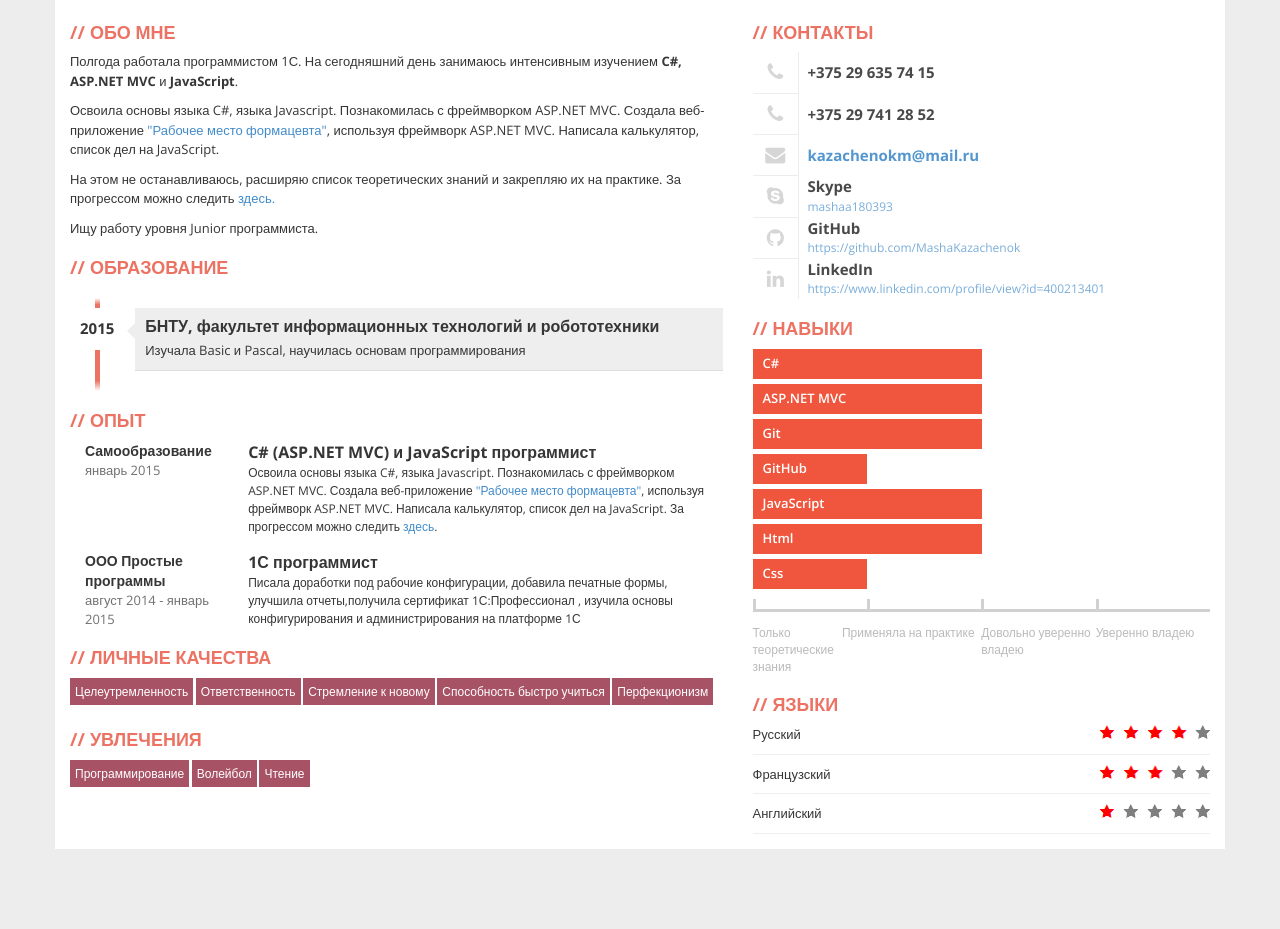
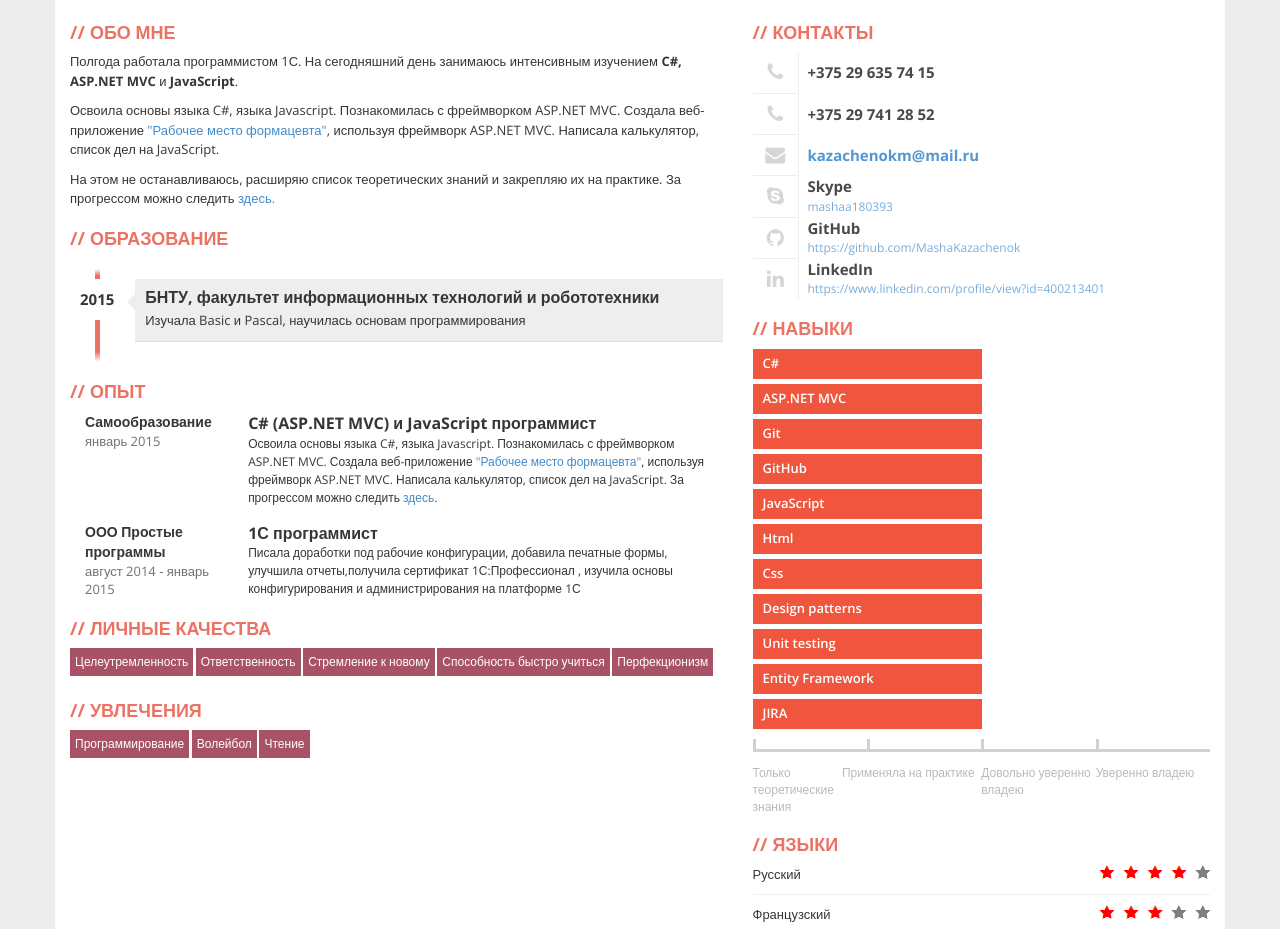
Before and after one commit to MashaKazachenok/MashaKazachenok.github.io, a plain HTML site: page index.html in a window 1280 px wide. Shown: the part 264-1193 px from the top of the page. Before the commit the page ends 1128 px from the top, so only its background shows below. Drawn offline with nearby package versions, Linux system fonts and the light colour scheme.

Commit message:
added skills

```diff
--- a/index.html
+++ b/index.html
@@ -1,5 +1,5 @@
 <!DOCTYPE html>
-<html >
+<html>
 <head>
     <meta http-equiv="Content-Type" content="text/html; charset=UTF-8">
     <meta charset="utf-8">
@@ -34,9 +34,9 @@
                         Создала веб-приложение <a href="https://github.com/MashaKazachenok/PharmacistWorkplace">"Рабочее место формацевта"</a>, используя фреймворк ASP.NET MVC.
                         Написала калькулятор, список дел на JavaScript.
                     </p>
-          <p>   На этом не останавливаюсь, расширяю список теоретических знаний и закрепляю их на практике. За прогрессом можно следить <a href="https://github.com/MashaKazachenok/JavaScript">здесь.</a>
+                    <p>
+                        На этом не останавливаюсь, расширяю список теоретических знаний и закрепляю их на практике. За прогрессом можно следить <a href="https://github.com/MashaKazachenok/JavaScript">здесь.</a>
                     </p>
-          <p>Ищу работу уровня Junior программиста.</p>
                 </div>
                 <!-- EDUCATION -->
                 <div class="box">
@@ -61,7 +61,8 @@
                         </div>
                         <div class="col-xs-9">
                             <div class="profession">C# (ASP.NET MVC) и JavaScript программист</div>
-              <div class="description">Освоила основы языка C#, языка Javascript. Познакомилась с фреймворком ASP.NET MVC.
+                            <div class="description">
+                                Освоила основы языка C#, языка Javascript. Познакомилась с фреймворком ASP.NET MVC.
                                 Создала веб-приложение <a href="https://github.com/MashaKazachenok/PharmacistWorkplace">"Рабочее место формацевта"</a>, используя фреймворк ASP.NET MVC.
                                 Написала калькулятор, список дел на JavaScript.
                                 За прогрессом можно следить <a href="https://github.com/MashaKazachenok/JavaScript">здесь</a>.
@@ -135,10 +136,15 @@
                         <div class="item-skills" data-percent="0.5">C#</div>
                         <div class="item-skills" data-percent="0.5">ASP.NET MVC</div>
                         <div class="item-skills" data-percent="0.5">Git</div>
-            <div class="item-skills" data-percent="0.25">GitHub</div>
+                        <div class="item-skills" data-percent="0.5">GitHub</div>
                         <div class="item-skills" data-percent="0.5">JavaScript</div>
                         <div class="item-skills" data-percent="0.5">Html</div>
-            <div class="item-skills" data-percent="0.25">Css</div>
+                        <div class="item-skills" data-percent="0.5">Css</div>
+                        <div class="item-skills" data-percent="0.5"> Design patterns</div>
+                        <div class="item-skills" data-percent="0.5">Unit testing</div>
+                        <div class="item-skills" data-percent="0.5">Entity Framework</div>
+                        <div class="item-skills" data-percent="0.5">JIRA</div>
+
 
                         <div class="skills-legend clearfix">
                             <div class="legend-left legend">Только теоретические знания</div>
```
Lines whose indentation alone changed are shown as unchanged.
